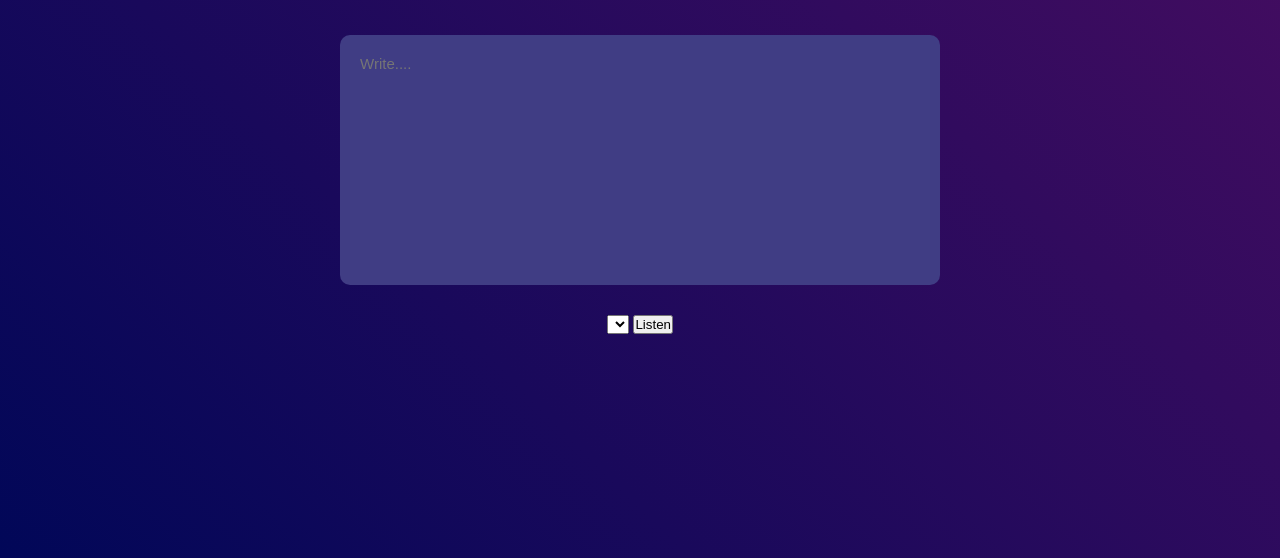
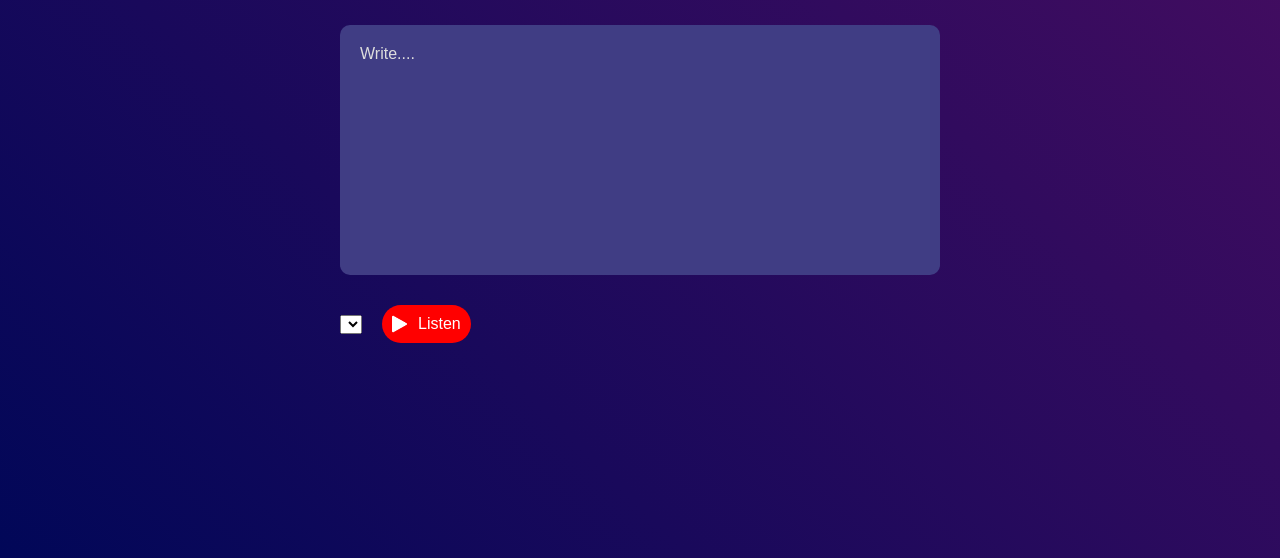
Before and after one commit to TadghMac/Text-to-speech-convertor, a plain HTML site: page index.html in a window 1280 px wide. Shown: the part 242-800 px from the top of the page. Drawn offline with Linux system fonts and the light colour scheme.

Commit message:
added listen button

```diff
--- a/assets/css/style.css
+++ b/assets/css/style.css
@@ -40,3 +40,33 @@ textarea {
     resize: none;
     margin-bottom: 30px;
 }
+
+textarea::placeholder{
+    font-size: 16px;
+    color: #ddd;
+}
+
+.row{
+    width: 600px;
+    display:flex;
+    align-items:center;
+    gap:20px;
+}
+
+button{
+    background: red;
+    color: #fff;
+    font-size: 16px;
+    padding: 10px;
+    border-radius: 35px;
+    border:0;
+    outline:0;
+    cursor: pointer;
+    display:flex;
+    align-items:center;
+}
+
+button img{
+    width: 16px;
+    margin-right: 10px;
+}
--- a/index.html
+++ b/index.html
@@ -12,7 +12,7 @@
         <textarea placeholder="Write...."></textarea>
         <div class="row">
             <select></select>
-            <button>Listen</button>
+            <button><img src="assets/images/play.png" alt="play button">Listen</button>
         </div>
     </div>
 </body>
```
Also changed, not shown: assets/images/dropdown.png (added), assets/images/play.png (added).
